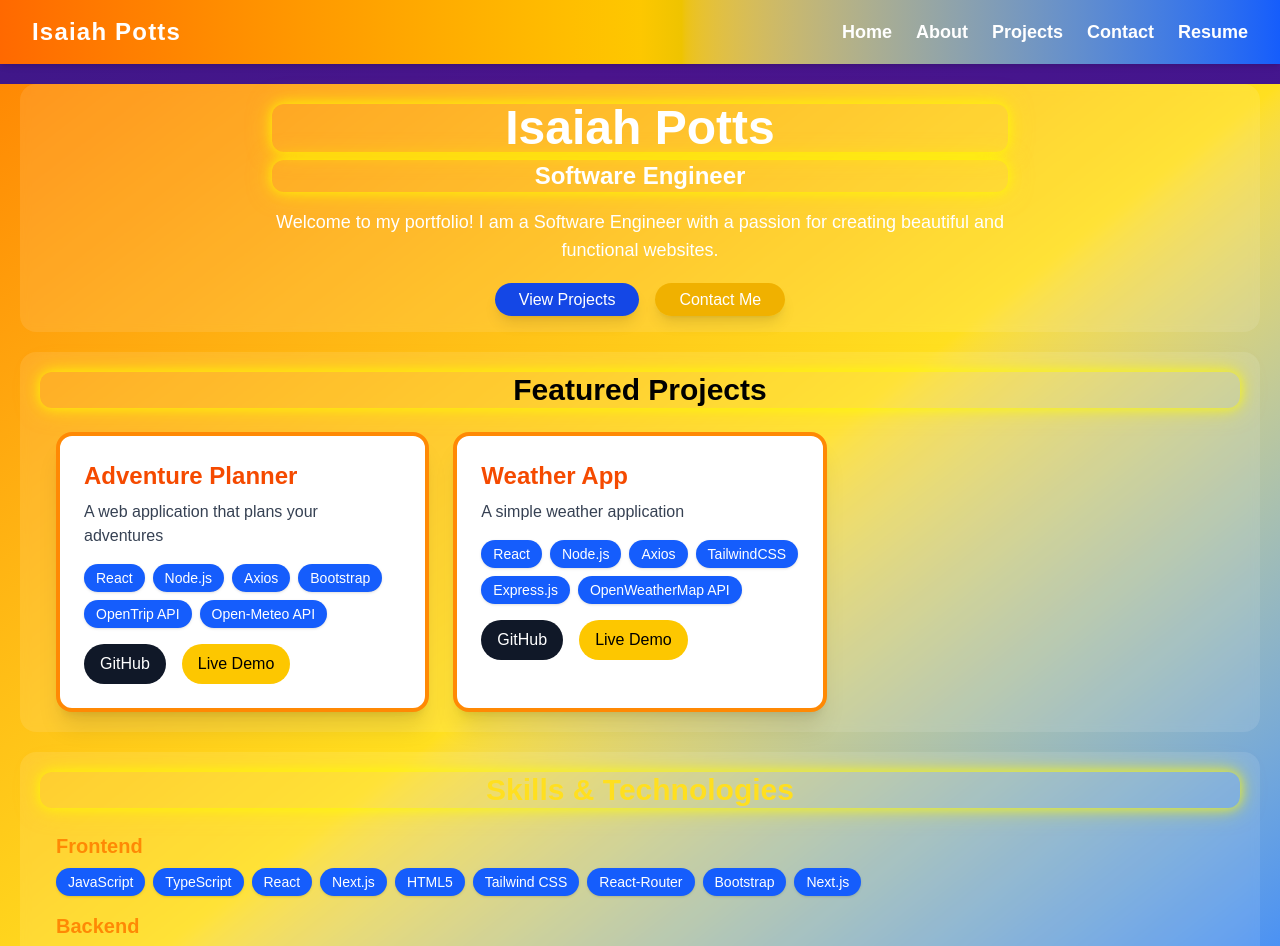
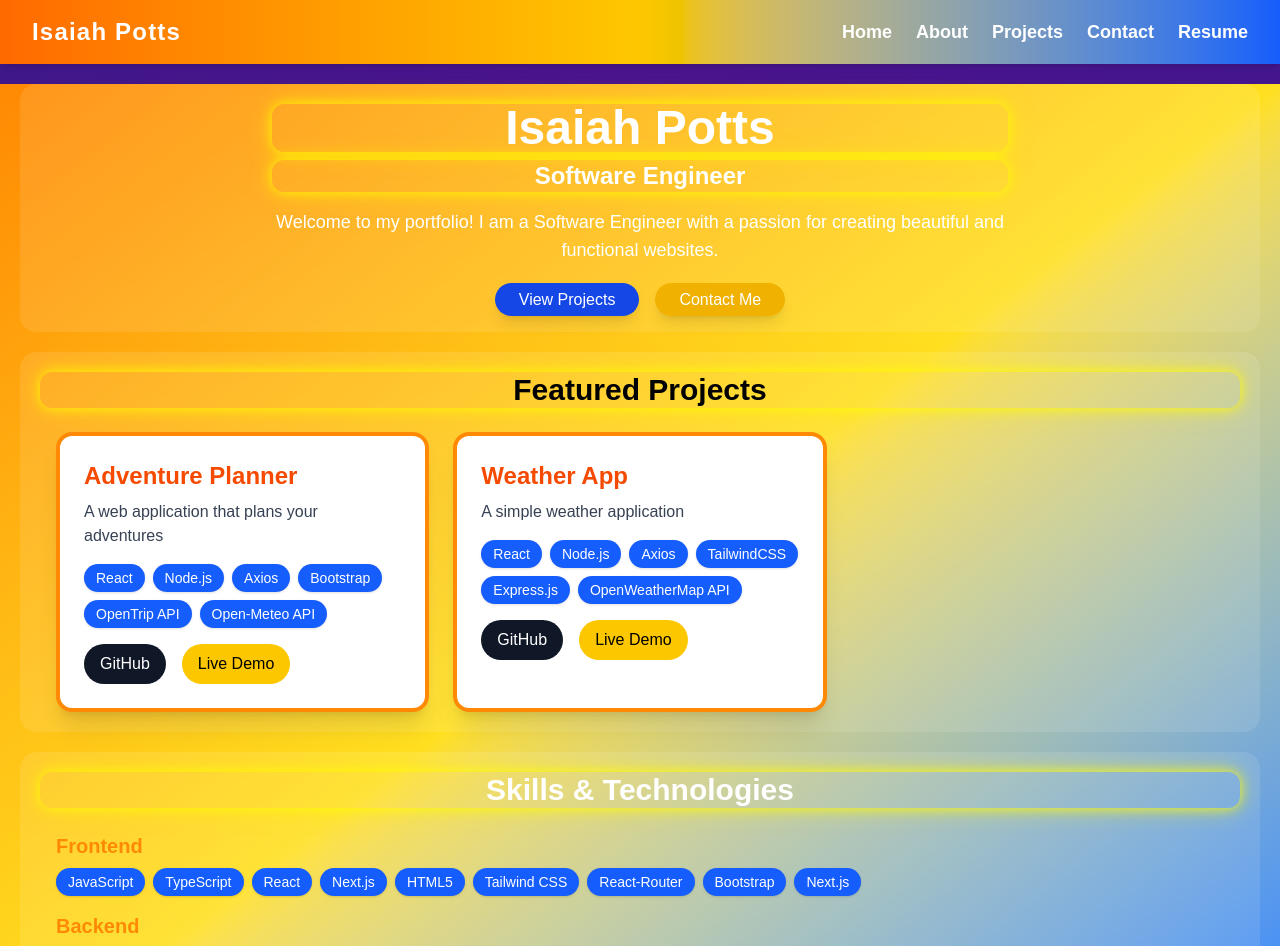
Before and after one commit to Zahpotts/Portfolio-2-, a Next.js app: page / in a window 1280 px wide. Shown: the top 946 px of the page. Built offline with nearby package versions, Linux system fonts and the light colour scheme.

Commit message:
fixed a css issue

```diff
--- a/src/pages/index.js
+++ b/src/pages/index.js
@@ -34,7 +34,7 @@ export default function Home() {
 
       {/* Skills Section with Glowing Tags */}
       <section className="py-10 bg-gray-900">
-        <h2 className="text-3xl font-bold text-center text-yellow-300 mb-6 ki-aura">Skills & Technologies</h2>
+        <h2 className="text-3xl font-bold text-center mb-6 ki-aura">Skills & Technologies</h2>
         <div className="grid gap-4 px-4">
           {skills.map((skillGroup) => (
             <div key={skillGroup.category}>
```
